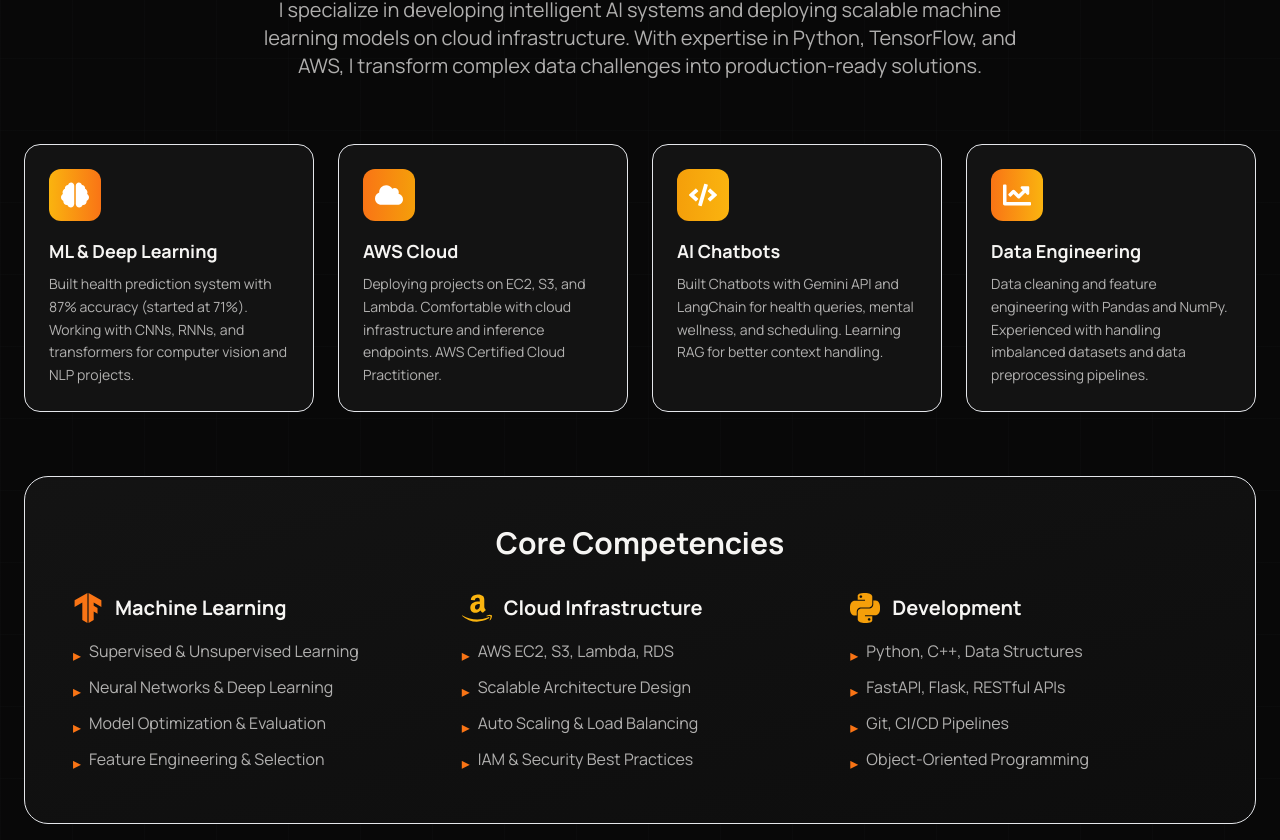
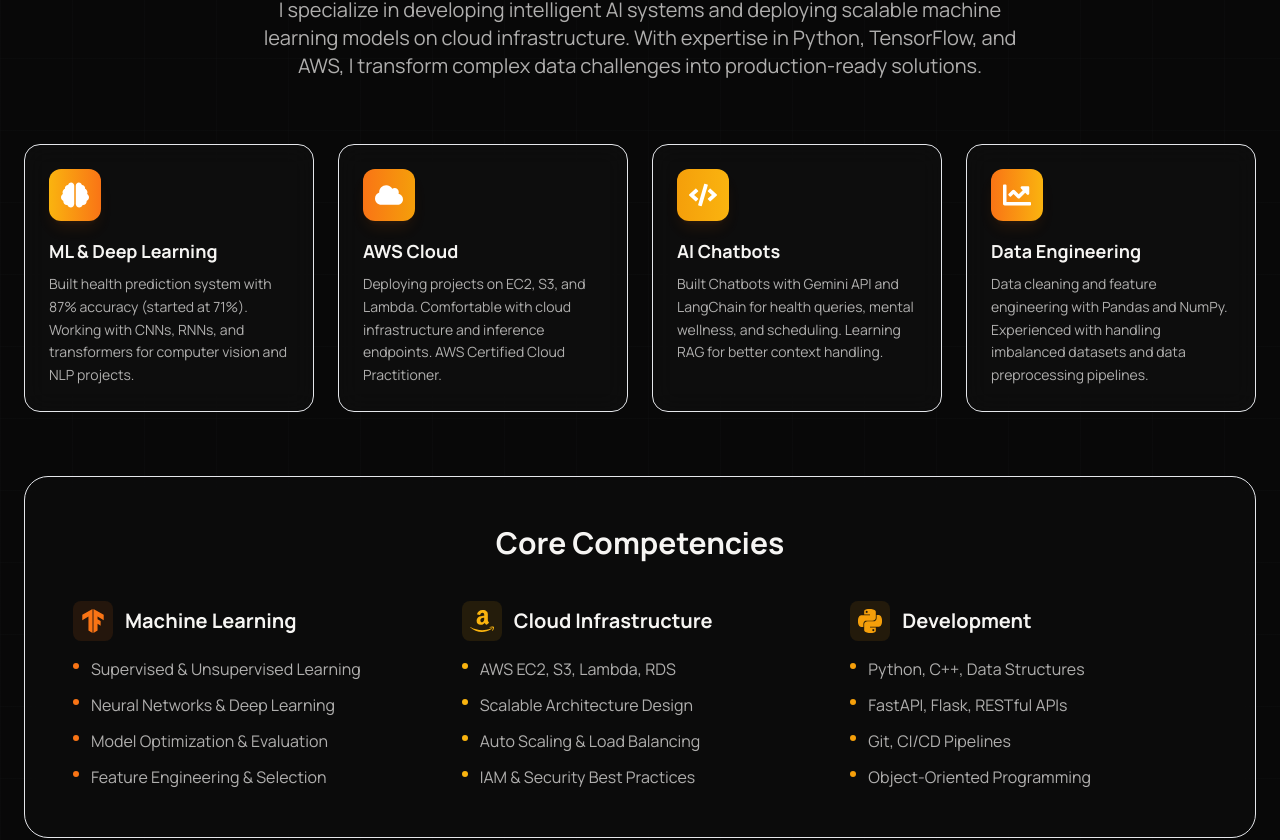
Before and after one commit to rogerdemello/portfolio, a Next.js app: page / in a window 1280 px wide. Shown: the part 1030-1870 px from the top of the page. Built offline with nearby package versions, Linux system fonts and the light colour scheme; no server answers.

Commit message:
change project icons, enhanced frontend. v2

```diff
--- a/app/globals.css
+++ b/app/globals.css
@@ -30,8 +30,10 @@
   /* Decorative - Deep Orange (warm accent) */
   --decorative: 20 85% 48%;
   --decorative-light: 24 90% 56%;
-  /* Gradients (semantic) */
-  --gradient-primary: linear-gradient(135deg, hsl(var(--primary)) 0%, hsl(var(--accent)) 100%);
+  /* Gradients (semantic) - New refined, more subtle gradients */
+  --gradient-primary: linear-gradient(135deg, hsla(var(--primary), 0.85) 0%, hsla(var(--accent), 0.85) 100%);
+  --gradient-subtle: linear-gradient(180deg, hsla(var(--primary), 0.05) 0%, transparent 100%);
+  --gradient-glow: radial-gradient(circle at center, hsla(var(--primary), 0.15) 0%, transparent 70%);
   --gradient-ai: linear-gradient(135deg, hsl(var(--primary)) 0%, hsl(var(--secondary)) 50%, hsl(var(--accent)) 100%);
   --gradient-cloud: linear-gradient(135deg, hsl(var(--accent)) 0%, hsl(var(--primary)) 100%);
   /* Smooth UI: consistent easing and duration */
--- a/components/About.tsx
+++ b/components/About.tsx
@@ -57,9 +57,9 @@
             {highlights.map((item, index) => (
               <div
                 key={index}
-                className="group p-6 bg-background-tertiary/80 backdrop-blur-sm rounded-2xl border border-card-border hover:border-primary/40 hover:bg-background-tertiary transition-all duration-350 ease-smooth hover:scale-[1.02] hover:shadow-xl hover:shadow-primary/10"
+                className="group p-6 bg-card/50 backdrop-blur-md rounded-2xl border border-card-border hover:border-primary/50 transition-all duration-300 hover:shadow-[0_0_20px_rgba(var(--primary-rgb),0.15)] hover:-translate-y-1"
               >
-                <div className={`inline-flex p-3 bg-gradient-to-r ${item.gradient} rounded-xl mb-4 transform group-hover:scale-105 transition-transform duration-350 ease-smooth`}>
+                <div className={`inline-flex p-3 bg-gradient-to-r ${item.gradient} rounded-xl mb-4 transform group-hover:scale-110 transition-transform duration-300 shadow-lg shadow-primary/10`}>
                   <div className="text-white">
                     {item.icon}
                   </div>
@@ -75,31 +75,35 @@
           </div>
 
           {/* Core Competencies */}
-          <div className="bg-gradient-to-br from-background-tertiary/80 to-background-secondary/80 backdrop-blur-sm rounded-2xl md:rounded-3xl border border-card-border p-6 sm:p-8 md:p-12 transition-shadow duration-350 ease-smooth hover:shadow-xl hover:shadow-primary/10">
-            <h3 className="text-xl md:text-2xl lg:text-3xl font-display font-bold text-foreground mb-6 md:mb-8 text-center">
+          <div className="bg-card/40 backdrop-blur-md rounded-2xl md:rounded-3xl border border-card-border p-6 sm:p-8 md:p-12 transition-all duration-300 hover:shadow-[0_0_30px_rgba(var(--primary-rgb),0.1)] hover:border-primary/30 relative overflow-hidden group">
+            <div className="absolute inset-0 bg-gradient-to-br from-primary/5 to-transparent opacity-0 group-hover:opacity-100 transition-opacity duration-500 pointer-events-none" />
+
+            <h3 className="text-xl md:text-2xl lg:text-3xl font-display font-bold text-foreground mb-8 md:mb-10 text-center relative z-10">
               Core Competencies
             </h3>
-            <div className="grid md:grid-cols-3 gap-8">
+            <div className="grid md:grid-cols-3 gap-8 relative z-10">
               <div className="space-y-4">
                 <div className="flex items-center gap-3 mb-4">
-                  <SiTensorflow className="text-3xl text-primary" />
+                  <div className="p-2 bg-primary/10 rounded-lg text-primary">
+                    <SiTensorflow className="text-2xl" />
+                  </div>
                   <h4 className="text-xl font-bold text-foreground">Machine Learning</h4>
                 </div>
-                <ul className="space-y-2 text-foreground-muted">
-                  <li className="flex items-start gap-2">
-                    <span className="text-primary mt-1">▸</span>
+                <ul className="space-y-3 text-foreground-muted">
+                  <li className="flex items-start gap-3 group/item">
+                    <span className="text-primary mt-1.5 h-1.5 w-1.5 rounded-full bg-primary flex-shrink-0 group-hover/item:scale-150 transition-transform" />
                     <span>Supervised & Unsupervised Learning</span>
                   </li>
-                  <li className="flex items-start gap-2">
-                    <span className="text-primary mt-1">▸</span>
+                  <li className="flex items-start gap-3 group/item">
+                    <span className="text-primary mt-1.5 h-1.5 w-1.5 rounded-full bg-primary flex-shrink-0 group-hover/item:scale-150 transition-transform" />
                     <span>Neural Networks & Deep Learning</span>
                   </li>
-                  <li className="flex items-start gap-2">
-                    <span className="text-primary mt-1">▸</span>
+                  <li className="flex items-start gap-3 group/item">
+                    <span className="text-primary mt-1.5 h-1.5 w-1.5 rounded-full bg-primary flex-shrink-0 group-hover/item:scale-150 transition-transform" />
                     <span>Model Optimization & Evaluation</span>
                   </li>
-                  <li className="flex items-start gap-2">
-                    <span className="text-primary mt-1">▸</span>
+                  <li className="flex items-start gap-3 group/item">
+                    <span className="text-primary mt-1.5 h-1.5 w-1.5 rounded-full bg-primary flex-shrink-0 group-hover/item:scale-150 transition-transform" />
                     <span>Feature Engineering & Selection</span>
                   </li>
                 </ul>
@@ -107,24 +111,26 @@
 
               <div className="space-y-4">
                 <div className="flex items-center gap-3 mb-4">
-                  <SiAmazon className="text-3xl text-accent" />
+                  <div className="p-2 bg-accent/10 rounded-lg text-accent">
+                    <SiAmazon className="text-2xl" />
+                  </div>
                   <h4 className="text-xl font-bold text-foreground">Cloud Infrastructure</h4>
                 </div>
-                <ul className="space-y-2 text-foreground-muted">
-                  <li className="flex items-start gap-2">
-                    <span className="text-primary mt-1">▸</span>
+                <ul className="space-y-3 text-foreground-muted">
+                  <li className="flex items-start gap-3 group/item">
+                    <span className="text-accent mt-1.5 h-1.5 w-1.5 rounded-full bg-accent flex-shrink-0 group-hover/item:scale-150 transition-transform" />
                     <span>AWS EC2, S3, Lambda, RDS</span>
                   </li>
-                  <li className="flex items-start gap-2">
-                    <span className="text-primary mt-1">▸</span>
+                  <li className="flex items-start gap-3 group/item">
+                    <span className="text-accent mt-1.5 h-1.5 w-1.5 rounded-full bg-accent flex-shrink-0 group-hover/item:scale-150 transition-transform" />
                     <span>Scalable Architecture Design</span>
                   </li>
-                  <li className="flex items-start gap-2">
-                    <span className="text-primary mt-1">▸</span>
+                  <li className="flex items-start gap-3 group/item">
+                    <span className="text-accent mt-1.5 h-1.5 w-1.5 rounded-full bg-accent flex-shrink-0 group-hover/item:scale-150 transition-transform" />
                     <span>Auto Scaling & Load Balancing</span>
                   </li>
-                  <li className="flex items-start gap-2">
-                    <span className="text-primary mt-1">▸</span>
+                  <li className="flex items-start gap-3 group/item">
+                    <span className="text-accent mt-1.5 h-1.5 w-1.5 rounded-full bg-accent flex-shrink-0 group-hover/item:scale-150 transition-transform" />
                     <span>IAM & Security Best Practices</span>
                   </li>
                 </ul>
@@ -132,24 +138,26 @@
 
               <div className="space-y-4">
                 <div className="flex items-center gap-3 mb-4">
-                  <SiPython className="text-3xl text-secondary" />
+                  <div className="p-2 bg-secondary/10 rounded-lg text-secondary">
+                    <SiPython className="text-2xl" />
+                  </div>
                   <h4 className="text-xl font-bold text-foreground">Development</h4>
                 </div>
-                <ul className="space-y-2 text-foreground-muted">
-                  <li className="flex items-start gap-2">
-                    <span className="text-primary mt-1">▸</span>
+                <ul className="space-y-3 text-foreground-muted">
+                  <li className="flex items-start gap-3 group/item">
+                    <span className="text-secondary mt-1.5 h-1.5 w-1.5 rounded-full bg-secondary flex-shrink-0 group-hover/item:scale-150 transition-transform" />
                     <span>Python, C++, Data Structures</span>
                   </li>
-                  <li className="flex items-start gap-2">
-                    <span className="text-primary mt-1">▸</span>
+                  <li className="flex items-start gap-3 group/item">
+                    <span className="text-secondary mt-1.5 h-1.5 w-1.5 rounded-full bg-secondary flex-shrink-0 group-hover/item:scale-150 transition-transform" />
                     <span>FastAPI, Flask, RESTful APIs</span>
                   </li>
-                  <li className="flex items-start gap-2">
-                    <span className="text-primary mt-1">▸</span>
+                  <li className="flex items-start gap-3 group/item">
+                    <span className="text-secondary mt-1.5 h-1.5 w-1.5 rounded-full bg-secondary flex-shrink-0 group-hover/item:scale-150 transition-transform" />
                     <span>Git, CI/CD Pipelines</span>
                   </li>
-                  <li className="flex items-start gap-2">
-                    <span className="text-primary mt-1">▸</span>
+                  <li className="flex items-start gap-3 group/item">
+                    <span className="text-secondary mt-1.5 h-1.5 w-1.5 rounded-full bg-secondary flex-shrink-0 group-hover/item:scale-150 transition-transform" />
                     <span>Object-Oriented Programming</span>
                   </li>
                 </ul>
--- a/components/Contact.tsx
+++ b/components/Contact.tsx
@@ -82,7 +82,7 @@
             </p>
           </div>
 
-          <div className="bg-gradient-to-br from-background-tertiary/80 to-background-secondary/80 backdrop-blur-sm rounded-2xl md:rounded-3xl border border-card-border p-6 sm:p-8 md:p-12 hover:border-primary/30 transition-all duration-350 ease-smooth">
+          <div className="bg-card/40 backdrop-blur-md rounded-2xl md:rounded-3xl border border-card-border p-6 sm:p-8 md:p-12 hover:border-primary/30 transition-all duration-300 shadow-2xl shadow-primary/5">
             {status === "sent" ? (
               <div className="text-center py-12">
                 <FaCheckCircle className="text-6xl text-green-500 mx-auto mb-6 animate-bounce" />
--- a/components/MobileNav.tsx
+++ b/components/MobileNav.tsx
@@ -120,7 +120,7 @@
                   e.preventDefault();
                   handleNavClick(item.href);
                 }}
-                className="flex items-center gap-3 px-4 py-3 text-foreground-muted hover:text-primary hover:bg-background-tertiary rounded-xl transition-colors duration-300 ease-smooth group"
+                className="flex items-center gap-3 px-4 py-3 text-foreground-muted hover:text-primary hover:bg-card/50 rounded-xl transition-colors duration-300 ease-smooth group"
               >
                 <span className="text-xl group-hover:scale-110 transition-transform duration-300 ease-smooth">
                   {item.icon}
@@ -138,7 +138,7 @@
                 href="https://github.com/rogerdemello"
                 target="_blank"
                 rel="noopener noreferrer"
-                className="p-2.5 bg-background-tertiary rounded-xl hover:bg-primary/20 transition-colors duration-300 ease-smooth focus:outline-none focus:ring-2 focus:ring-primary/50"
+                className="p-2.5 bg-card/30 rounded-xl hover:bg-primary/20 hover:scale-105 transition-all duration-300 ease-smooth focus:outline-none focus:ring-2 focus:ring-primary/50"
               >
                 <svg className="w-5 h-5 text-foreground-muted" fill="currentColor" viewBox="0 0 24 24">
                   <path d="M12 0C5.37 0 0 5.37 0 12c0 5.31 3.435 9.795 8.205 11.385.6.105.825-.255.825-.57 0-.285-.015-1.23-.015-2.235-3.015.555-3.795-.735-4.035-1.41-.135-.345-.72-1.41-1.23-1.695-.42-.225-1.02-.78-.015-.795.945-.015 1.62.87 1.845 1.23 1.08 1.815 2.805 1.305 3.495.99.105-.78.42-1.305.765-1.605-2.67-.3-5.46-1.335-5.46-5.925 0-1.305.465-2.385 1.23-3.225-.12-.3-.54-1.53.12-3.18 0 0 1.005-.315 3.3 1.23.96-.27 1.98-.405 3-.405s2.04.135 3 .405c2.295-1.56 3.3-1.23 3.3-1.23.66 1.65.24 2.88.12 3.18.765.84 1.23 1.905 1.23 3.225 0 4.605-2.805 5.625-5.475 5.925.435.375.81 1.095.81 2.22 0 1.605-.015 2.895-.015 3.3 0 .315.225.69.825.57A12.02 12.02 0 0024 12c0-6.63-5.37-12-12-12z" />
@@ -148,7 +148,7 @@
                 href="https://linkedin.com/in/rogerdemello"
                 target="_blank"
                 rel="noopener noreferrer"
-                className="p-2.5 bg-background-tertiary rounded-xl hover:bg-primary/20 transition-colors duration-300 ease-smooth focus:outline-none focus:ring-2 focus:ring-primary/50"
+                className="p-2.5 bg-card/30 rounded-xl hover:bg-primary/20 hover:scale-105 transition-all duration-300 ease-smooth focus:outline-none focus:ring-2 focus:ring-primary/50"
               >
                 <svg className="w-5 h-5 text-foreground-muted" fill="currentColor" viewBox="0 0 24 24">
                   <path d="M20.447 20.452h-3.554v-5.569c0-1.328-.027-3.037-1.852-3.037-1.853 0-2.136 1.445-2.136 2.939v5.667H9.351V9h3.414v1.561h.046c.477-.9 1.637-1.85 3.37-1.85 3.601 0 4.267 2.37 4.267 5.455v6.286zM5.337 7.433c-1.144 0-2.063-.926-2.063-2.065 0-1.138.92-2.063 2.063-2.063 1.14 0 2.064.925 2.064 2.063 0 1.139-.925 2.065-2.064 2.065zm1.782 13.019H3.555V9h3.564v11.452zM22.225 0H1.771C.792 0 0 .774 0 1.729v20.542C0 23.227.792 24 1.771 24h20.451C23.2 24 24 23.227 24 22.271V1.729C24 .774 23.2 0 22.222 0h.003z" />
```
Also changed, not shown: components/Experience.tsx (+19 -19 lines), components/Footer.tsx (+12 -12 lines), components/Hero.tsx (+9 -9 lines), components/Projects.tsx (+17 -12 lines), components/Skills.tsx (+7 -6 lines).
